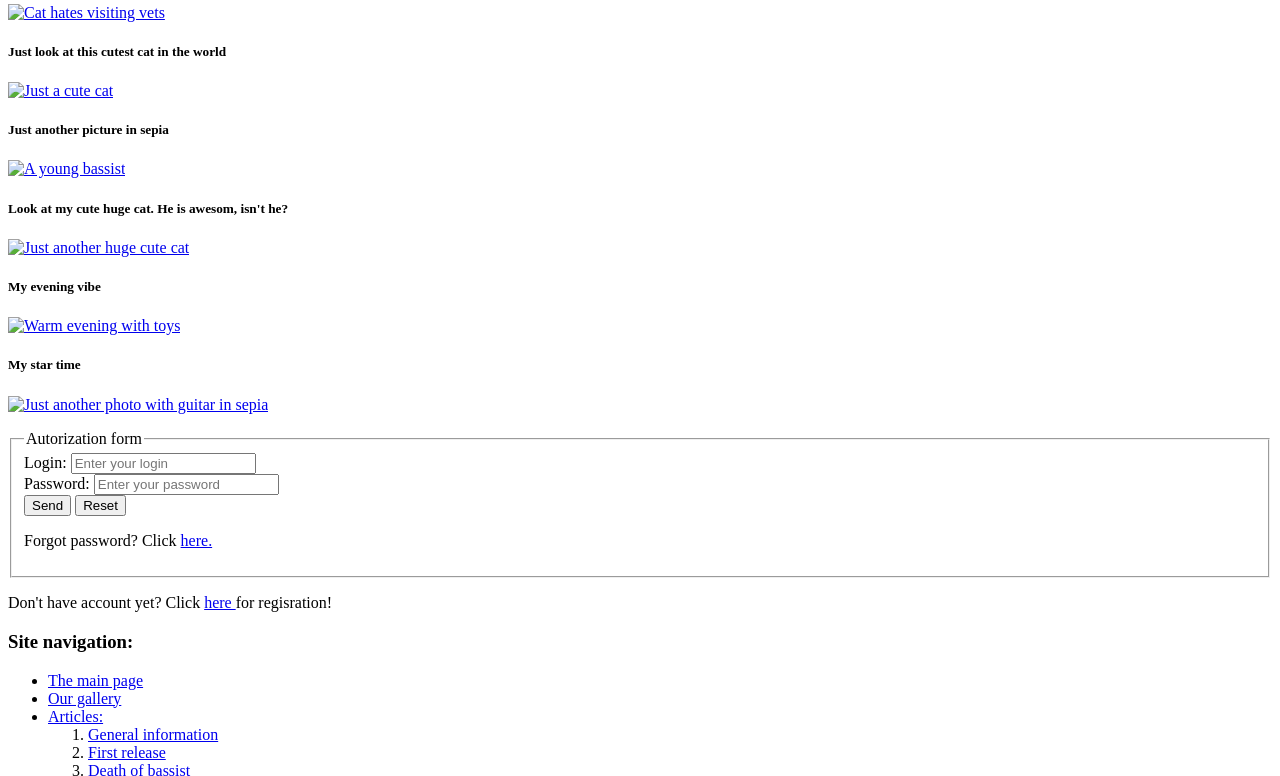
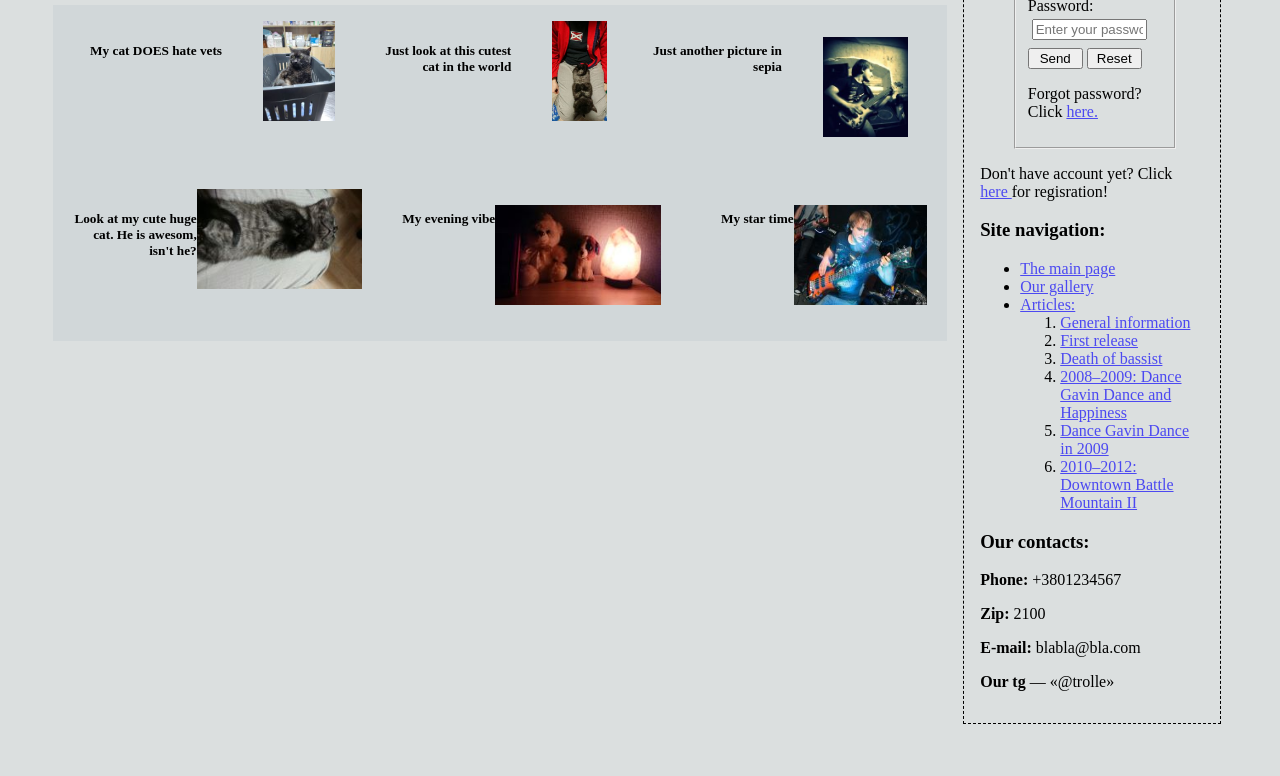
Before and after one commit to tolieck89/HillelTolieckHW2, a plain HTML site: page pages/gallery.html in a window 1280 px wide. Shown: the part 115-891 px from the top of the page. After the commit the page ends 863 px from the top, so only its background shows below. Drawn offline with Linux system fonts and the light colour scheme; the site is published under a folder, as on GitHub Pages, so addresses that start at the root find nothing.

Commit message:
Fixed links, made it relative

```diff
--- a/pages/gallery.html
+++ b/pages/gallery.html
@@ -3,7 +3,7 @@
     <head>
         <meta charset="UTF-8">
         <title>Our gallery</title>
-        <link rel="stylesheet" href="/styles/styles.css">
+        <link rel="stylesheet" href="../styles/styles.css">
     </head>
 
     <body>
@@ -15,23 +15,23 @@
                 <div class="gallery">
 
                     <h5>My cat DOES hate vets</h5>
-                    <a href="/images/cat_hates_vets.jpg" target="_blank" title="My cat hates visiting vets">
-                    <img src="/images/cat_hates_vets_preview.jpg" alt="Cat hates visiting vets"  class="galleryImg"></a>
+                    <a href="../images/cat_hates_vets.jpg" target="_blank" title="My cat hates visiting vets">
+                    <img src="../images/cat_hates_vets_preview.jpg" alt="Cat hates visiting vets"  class="galleryImg"></a>
                     <h5>Just look at this cutest cat in the world</h5>
-                    <a href="/images/cat1.JPG" title="My cute cat" target="_blank"><img src="/images/cat1_preview.jpg" alt="Just a cute cat" class="galleryImg"></a>
+                    <a href="../images/cat1.JPG" title="My cute cat" target="_blank"><img src="../images/cat1_preview.jpg" alt="Just a cute cat" class="galleryImg"></a>
                     <h5>Just another picture in sepia</h5>
-                    <p><a href="/images/Guitar1.jpg" title="A young bassist" target="_blank"><img src="/images/Guitar1_preview.jpg"
+                    <p><a href="../images/Guitar1.jpg" title="A young bassist" target="_blank"><img src="../images/Guitar1_preview.jpg"
                     alt="A young bassist" class="galleryImg"></a></p>
                 </div>
 
                 <div class="gallery">
                     <h5>Look at my cute huge cat. He is awesom, isn't he?</h5>
-                    <a href="/images/cat2.JPG" title="Another cute cat" target="_blank"><img src="/images/cat2_preview.jpg" alt="Just another huge cute cat"
+                    <a href="../images/cat2.JPG" title="Another cute cat" target="_blank"><img src="../images/cat2_preview.jpg" alt="Just another huge cute cat"
                     class="galleryImg"></a>
                     <h5>My evening vibe</h5>
-                    <p><a href="/images/cute.JPG" title="Cute toys" target="_blank"><img src="/images/cute_preview.jpg" alt="Warm evening with toys" class="galleryImg"></a></p>
+                    <p><a href="../images/cute.JPG" title="Cute toys" target="_blank"><img src="../images/cute_preview.jpg" alt="Warm evening with toys" class="galleryImg"></a></p>
                     <h5>My star time </h5>
-                    <p><a href="/images/Guitar2.jpg" title="Another picture in sepia" target="_blank"><img src="/images/Guitar2_preview.jpg" class="galleryImg"
+                    <p><a href="../images/Guitar2.jpg" title="Another picture in sepia" target="_blank"><img src="../images/Guitar2_preview.jpg" class="galleryImg"
                             alt="Just another photo with guitar in sepia"></a></p>
                 </div>
             </div>
@@ -53,25 +53,25 @@
                         <div>
                             <button type="submit" class="buttons">Send</button>
                             <button type="reset" class="buttons">Reset</button>
-                            <p>Forgot password? Click <a href="/images/cat1.JPG">here.</a></p>
+                            <p>Forgot password? Click <a href="../images/cat1.JPG">here.</a></p>
                         </div>
                     </fieldset>
                 </form>
-                    <p>Don't have account yet? Click <a href="/pages/register.html">here </a>for regisration!</p>  <!-- Тут би поп-ап замутити з формою реєстрації, але скіллів ще поки не вистачає, тому зроблю лінку на форму)))-->
+                    <p>Don't have account yet? Click <a href="../pages/register.html">here </a>for regisration!</p>  <!-- Тут би поп-ап замутити з формою реєстрації, але скіллів ще поки не вистачає, тому зроблю лінку на форму)))-->
 
                     <h3>Site navigation:</h3>
 
                     <ul>
-                    <li><a href="/index.html">The main page</a></li> <!--чомусь просто зі слешем не пускає в рут, доводиться юзати дві крапки-->
-                    <li><a href="/pages/gallery.html">Our gallery</a></li>
-                    <li><a href="/pages/articles.html">Articles:</a>
+                        <li><a href="../index.html">The main page</a></li> <!--чомусь просто зі слешем не пускає в рут, доводиться юзати дві крапки-->
+                        <li><a href="../pages/gallery.html">Our gallery</a></li>
+                        <li><a href="../pages/articles.html">Articles:</a>
                             <ol>
-                            <li><a href="/pages/articles.html#general">General information</a></li>
-                            <li><a href="/pages/articles.html#firstep">First release</a></li>
-                            <li><a href="/pages/articles.html#bassist">Death of bassist</a></li>
-                            <li><a href="/pages/articles.html#2008">2008–2009: Dance Gavin Dance and Happiness</a></li>
-                            <li><a href="/pages/articles.html#2009">Dance Gavin Dance in 2009</a></li>
-                            <li><a href="/pages/articles.html#2010">2010–2012: Downtown Battle Mountain II</a></li>
+                                <li><a href="../pages/articles.html#general">General information</a></li>
+                                <li><a href="../pages/articles.html#firstep">First release</a></li>
+                                <li><a href="../pages/articles.html#bassist">Death of bassist</a></li>
+                                <li><a href="../pages/articles.html#2008">2008–2009: Dance Gavin Dance and Happiness</a></li>
+                                <li><a href="../pages/articles.html#2009">Dance Gavin Dance in 2009</a></li>
+                                <li><a href="../pages/articles.html#2010">2010–2012: Downtown Battle Mountain II</a></li>
                             </ol>
                         </li>
                     </ul>
```
Also changed, not shown: index.html (+13 -13 lines), pages/articles.html (+12 -12 lines), pages/register.html (+15 -16 lines). Lines whose indentation alone changed are shown as unchanged.
